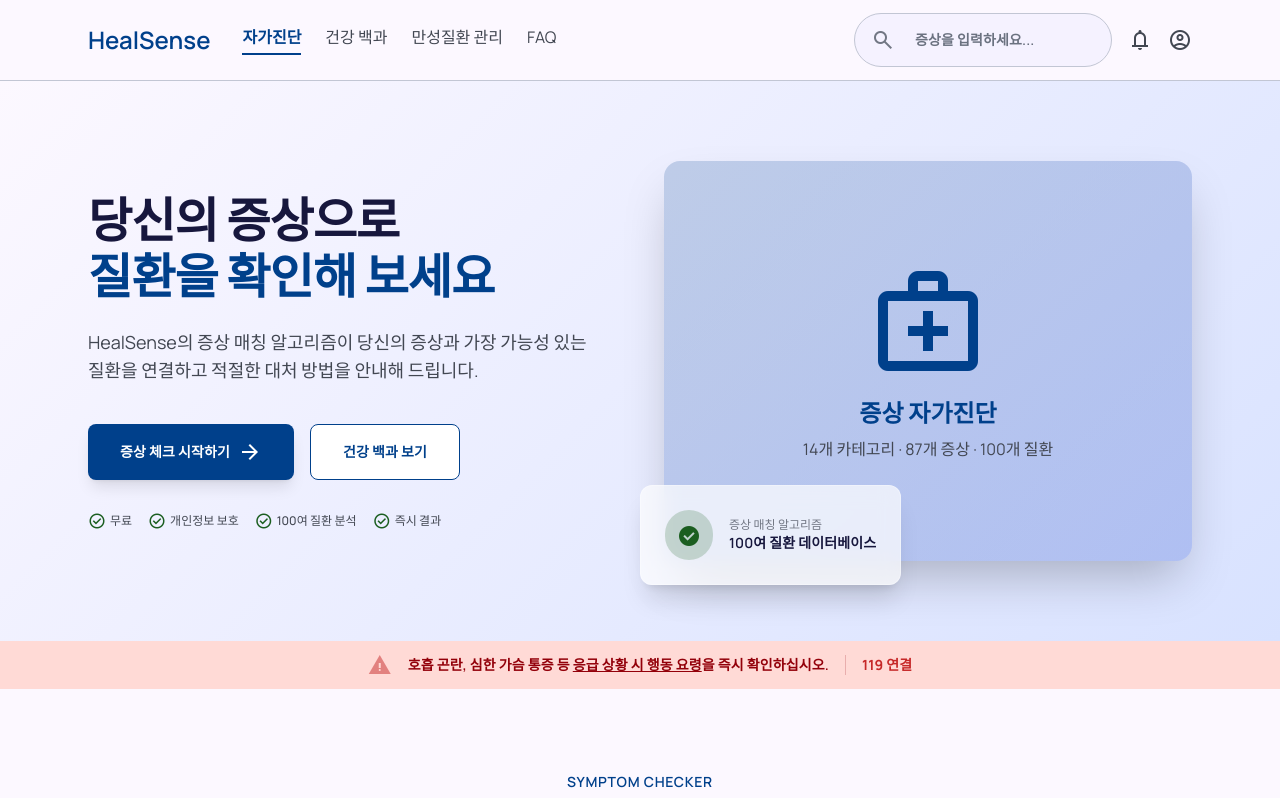
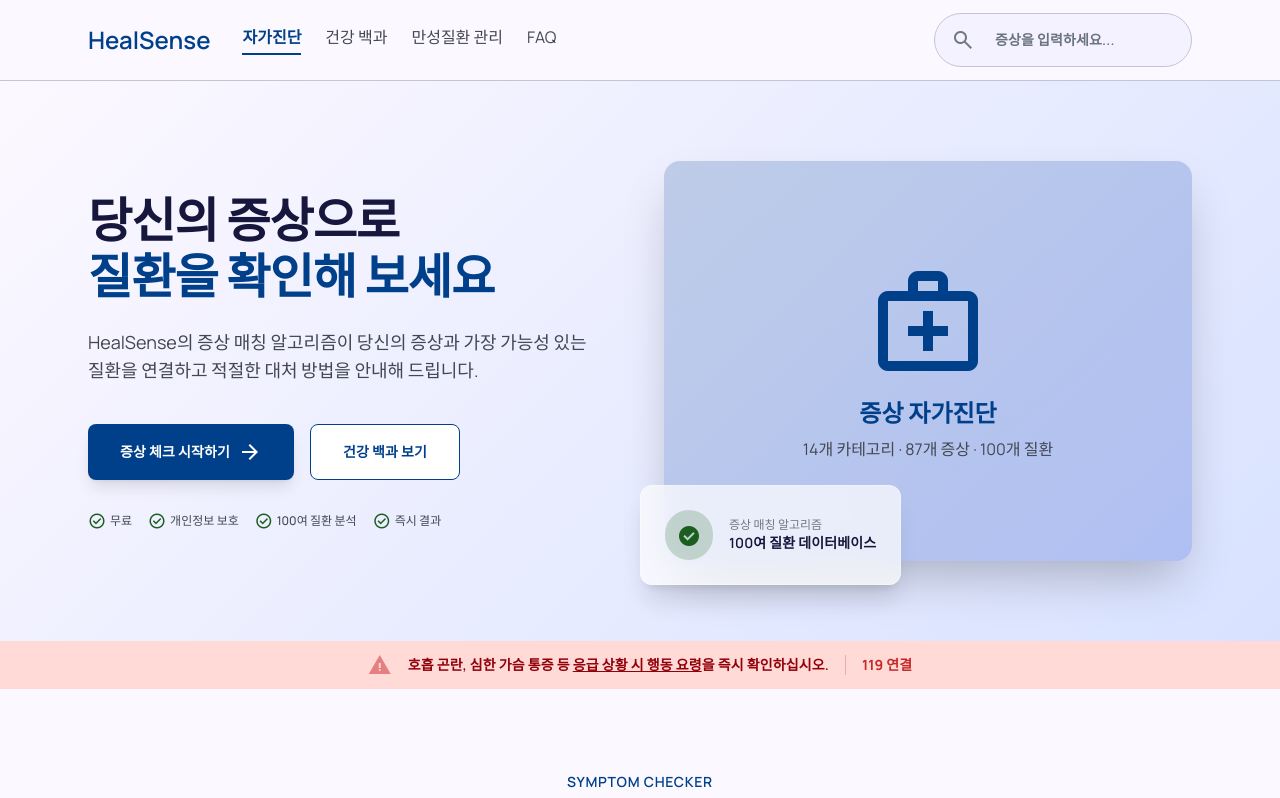
Before and after one commit to flffkaos-pixel/SelfCheck, a plain HTML site: page index.html in a window 1280 px wide. Shown: the top 798 px of the page. Drawn offline with nearby package versions, Linux system fonts and the light colour scheme.

Commit message:
fix: remove bell and account icons from navbar

```diff
--- a/index.html
+++ b/index.html
@@ -291,8 +291,6 @@
 <span class="material-symbols-outlined text-outline">search</span>
 <input id="navSearch" class="bg-transparent border-none focus:ring-0 text-label-md ml-2 w-48 outline-none" placeholder="증상을 입력하세요..." type="text"/>
 </div>
-<span class="material-symbols-outlined text-on-surface-variant cursor-pointer hover:text-primary hidden md:inline">notifications</span>
-<span class="material-symbols-outlined text-on-surface-variant cursor-pointer hover:text-primary hidden md:inline">account_circle</span>
 <button id="mobileMenuBtn" class="md:hidden material-symbols-outlined text-on-surface" aria-label="메뉴">menu</button>
 </div>
 </div>
```
